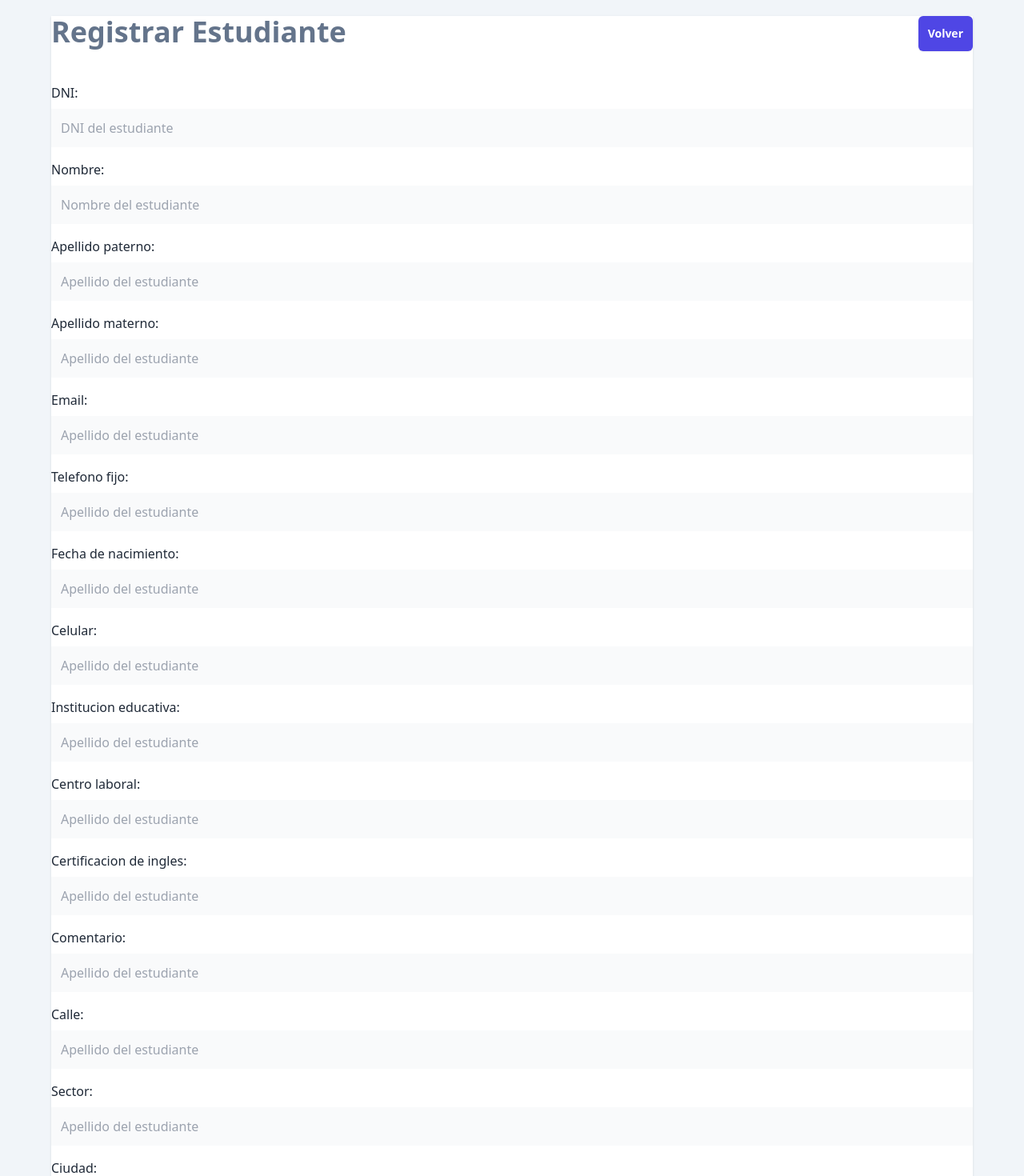
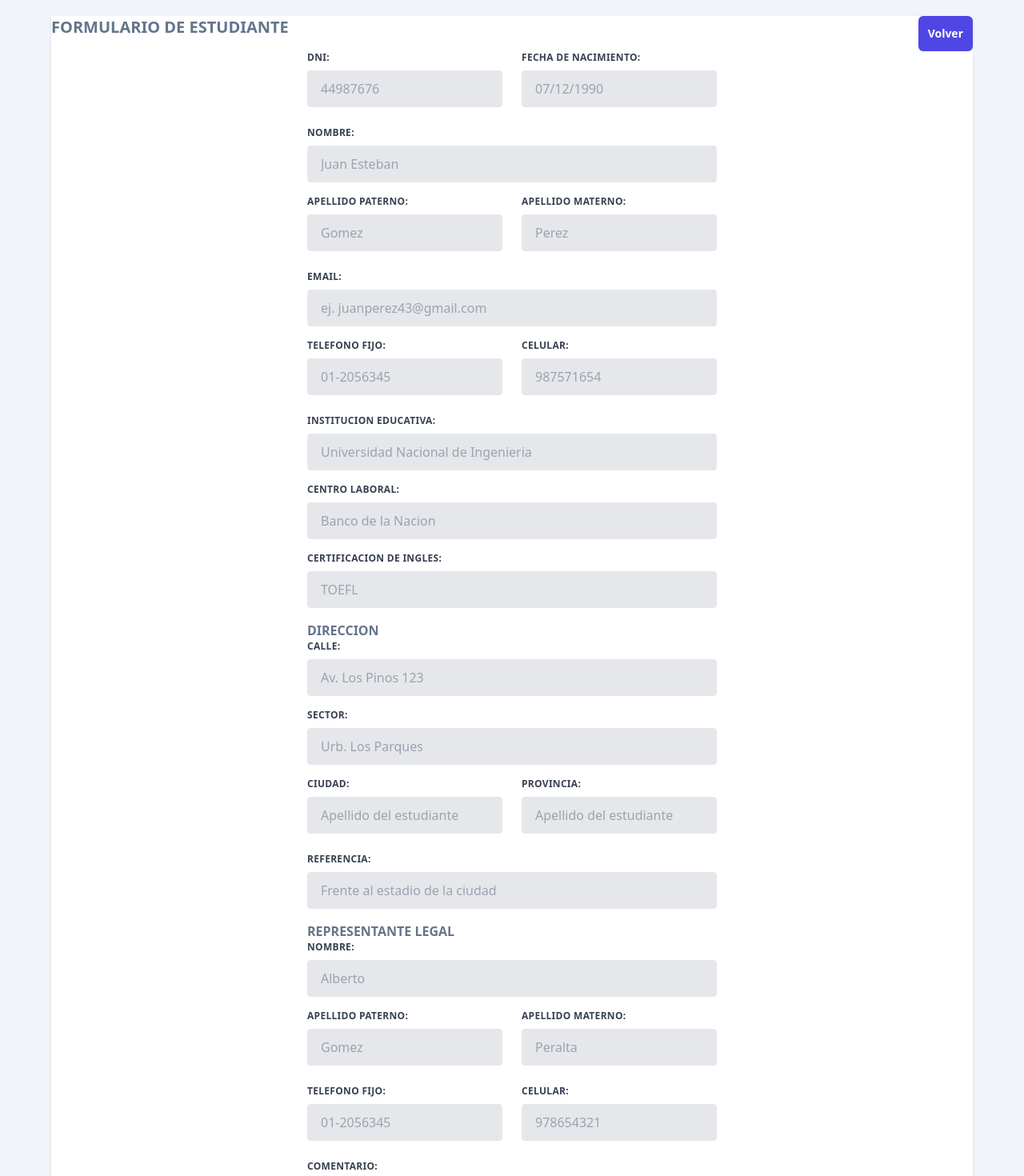
Before and after one commit to noerromero/oxford-frontend-backoffice, a React (Vite) app: page /students/new in a window 1280 px wide. Shown: the part 140-1610 px from the top of the page at 80% size. Built offline with nearby package versions, Linux system fonts and the light colour scheme.

Commit message:
Improve student form

```diff
--- a/src/components/students/StudentForm.tsx
+++ b/src/components/students/StudentForm.tsx
@@ -1,142 +1,166 @@
-import { Student } from "../../types"
+import { Student } from "../../types";
 
 type StudentFormProps = {
-    student?: Student
-}
+  student?: Student;
+};
 
-export default function StudentForm({student} : StudentFormProps) {
+export default function StudentForm({ student }: StudentFormProps) {
   return (
     <>
-        <div className="mb-4">
+      <div className="flex flex-wrap -mx-3 mb-6">
+        <div className="w-full md:w-1/2 px-3 mb-6 md:mb-0">
           <label
-                className="text-gray-800"
+            className="block uppercase tracking-wide text-gray-700 text-xs font-bold mb-2"
             htmlFor="studentDni"
-            >DNI:</label>
+          >
+            DNI:
+          </label>
           <input
             id="studentDni"
             type="text"
-                className="mt-2 block w-full p-3 bg-gray-50"
-                placeholder="DNI del estudiante"
+            className="appearance-none block w-full bg-gray-200 text-gray-700 border border-gray-200 rounded py-3 px-4 leading-tight focus:outline-none focus:bg-white focus:border-gray-500"
+            placeholder="44987676"
             name="studentDni"
             defaultValue={student?.studentDni}
           />
         </div>
 
+        <div className="w-full md:w-1/2 px-3 mb-6 md:mb-0">
+          <label
+            className="block uppercase tracking-wide text-gray-700 text-xs font-bold mb-2"
+            htmlFor="studentBirthdate"
+          >
+            Fecha de nacimiento:
+          </label>
+          <input
+            id="studentBirthdate"
+            type="text"
+            className="appearance-none block w-full bg-gray-200 text-gray-700 border border-gray-200 rounded py-3 px-4 leading-tight focus:outline-none focus:bg-white focus:border-gray-500"
+            placeholder="07/12/1990"
+            name="studentBirthdate"
+            defaultValue={student?.studentBirthdate}
+          />
+        </div>
+      </div>
+
       <div className="mb-4">
         <label
-                className="text-gray-800"
+          className="block uppercase tracking-wide text-gray-700 text-xs font-bold mb-2"
           htmlFor="studentName"
-            >Nombre:</label>
+        >
+          Nombre:
+        </label>
         <input
           id="studentName"
           type="text"
-                className="mt-2 block w-full p-3 bg-gray-50"
-                placeholder="Nombre del estudiante"
+          className="appearance-none block w-full bg-gray-200 text-gray-700 border border-gray-200 rounded py-3 px-4 leading-tight focus:outline-none focus:bg-white focus:border-gray-500"
+          placeholder="Juan Esteban"
           name="studentName"
           defaultValue={student?.studentName}
         />
       </div>
 
-        <div className="mb-4">
+      <div className="flex flex-wrap -mx-3 mb-6">
+        <div className="w-full md:w-1/2 px-3 mb-6 md:mb-0">
           <label
-                className="text-gray-800"
+            className="block uppercase tracking-wide text-gray-700 text-xs font-bold mb-2"
             htmlFor="studentSurname"
-            >Apellido paterno:</label>
+          >
+            Apellido paterno:
+          </label>
           <input
             id="studentSurname"
             type="text"
-                className="mt-2 block w-full p-3 bg-gray-50"
-                placeholder="Apellido del estudiante"
+            className="appearance-none block w-full bg-gray-200 text-gray-700 border border-gray-200 rounded py-3 px-4 leading-tight focus:outline-none focus:bg-white focus:border-gray-500"
+            placeholder="Gomez"
             name="studentSurname"
             defaultValue={student?.studentSurname}
           />
         </div>
 
-        <div className="mb-4">
+        <div className="w-full md:w-1/2 px-3 mb-6 md:mb-0">
           <label
-                className="text-gray-800"
+            className="block uppercase tracking-wide text-gray-700 text-xs font-bold mb-2"
             htmlFor="studentSecondSurname"
-            >Apellido materno:</label>
+          >
+            Apellido materno:
+          </label>
           <input
             id="studentSecondSurname"
             type="text"
-                className="mt-2 block w-full p-3 bg-gray-50"
-                placeholder="Apellido del estudiante"
+            className="appearance-none block w-full bg-gray-200 text-gray-700 border border-gray-200 rounded py-3 px-4 leading-tight focus:outline-none focus:bg-white focus:border-gray-500"
+            placeholder="Perez"
             name="studentSecondSurname"
             defaultValue={student?.studentSecondSurname}
           />
         </div>
+      </div>
 
       <div className="mb-4">
         <label
-                className="text-gray-800"
+          className="block uppercase tracking-wide text-gray-700 text-xs font-bold mb-2"
           htmlFor="studentEmail"
-            >Email:</label>
+        >
+          Email:
+        </label>
         <input
           id="studentEmail"
           type="text"
-                className="mt-2 block w-full p-3 bg-gray-50"
-                placeholder="Apellido del estudiante"
+          className="appearance-none block w-full bg-gray-200 text-gray-700 border border-gray-200 rounded py-3 px-4 leading-tight focus:outline-none focus:bg-white focus:border-gray-500"
+          placeholder="ej. juanperez43@gmail.com"
           name="studentEmail"
           defaultValue={student?.studentEmail}
         />
       </div>
 
-        <div className="mb-4">
+      <div className="flex flex-wrap -mx-3 mb-6">
+        <div className="w-full md:w-1/2 px-3 mb-6 md:mb-0">
           <label
-                className="text-gray-800"
+            className="block uppercase tracking-wide text-gray-700 text-xs font-bold mb-2"
             htmlFor="studentPhone"
-            >Telefono fijo:</label>
+          >
+            Telefono fijo:
+          </label>
           <input
             id="studentPhone"
             type="text"
-                className="mt-2 block w-full p-3 bg-gray-50"
-                placeholder="Apellido del estudiante"
+            className="appearance-none block w-full bg-gray-200 text-gray-700 border border-gray-200 rounded py-3 px-4 leading-tight focus:outline-none focus:bg-white focus:border-gray-500"
+            placeholder="01-2056345"
             name="studentPhone"
             defaultValue={student?.studentPhone}
           />
         </div>
 
-        <div className="mb-4">
+        <div className="w-full md:w-1/2 px-3 mb-6 md:mb-0">
           <label
-                className="text-gray-800"
-                htmlFor="studentBirthdate"
-            >Fecha de nacimiento:</label>
+            className="block uppercase tracking-wide text-gray-700 text-xs font-bold mb-2"
+            htmlFor="studentCellphone"
+          >
+            Celular:
+          </label>
           <input
-                id="studentBirthdate"
+            id="studentCellphone"
             type="text"
-                className="mt-2 block w-full p-3 bg-gray-50"
-                placeholder="Apellido del estudiante"
-                name="studentBirthdate"
-                defaultValue={student?.studentBirthdate}
+            className="appearance-none block w-full bg-gray-200 text-gray-700 border border-gray-200 rounded py-3 px-4 leading-tight focus:outline-none focus:bg-white focus:border-gray-500"
+            placeholder="987571654"
+            name="studentCellphone"
+            defaultValue={student?.studentCellphone}
           />
+        </div>
       </div>
 
       <div className="mb-4">
         <label
-                className="text-gray-800"
-                htmlFor="studentCellphone"
-            >Celular:</label>
-            <input
-                id="studentCellphone"
-                type="text"
-                className="mt-2 block w-full p-3 bg-gray-50"
-                placeholder="Apellido del estudiante"
-                name="studentCellphone"
-                defaultValue={student?.studentCellphone}
-            />
-        </div>
-
-        <div className="mb-4">
-            <label
-                className="text-gray-800"
+          className="block uppercase tracking-wide text-gray-700 text-xs font-bold mb-2"
           htmlFor="studentAcademicInstitution"
-            >Institucion educativa:</label>
+        >
+          Institucion educativa:
+        </label>
         <input
           id="studentAcademicInstitution"
           type="text"
-                className="mt-2 block w-full p-3 bg-gray-50"
-                placeholder="Apellido del estudiante"
+          className="appearance-none block w-full bg-gray-200 text-gray-700 border border-gray-200 rounded py-3 px-4 leading-tight focus:outline-none focus:bg-white focus:border-gray-500"
+          placeholder="Universidad Nacional de Ingenieria"
           name="studentAcademicInstitution"
           defaultValue={student?.studentAcademicInstitution}
         />
@@ -144,14 +168,16 @@ export default function StudentForm({student} : StudentFormProps) {
 
       <div className="mb-4">
         <label
-                className="text-gray-800"
+          className="block uppercase tracking-wide text-gray-700 text-xs font-bold mb-2"
           htmlFor="studentWorkplace"
-            >Centro laboral:</label>
+        >
+          Centro laboral:
+        </label>
         <input
           id="studentWorkplace"
           type="text"
-                className="mt-2 block w-full p-3 bg-gray-50"
-                placeholder="Apellido del estudiante"
+          className="appearance-none block w-full bg-gray-200 text-gray-700 border border-gray-200 rounded py-3 px-4 leading-tight focus:outline-none focus:bg-white focus:border-gray-500"
+          placeholder="Banco de la Nacion"
           name="studentWorkplace"
           defaultValue={student?.studentWorkplace}
         />
@@ -159,44 +185,39 @@ export default function StudentForm({student} : StudentFormProps) {
 
       <div className="mb-4">
         <label
-                className="text-gray-800"
+          className="block uppercase tracking-wide text-gray-700 text-xs font-bold mb-2"
           htmlFor="studentEnglishCertification"
-            >Certificacion de ingles:</label>
+        >
+          Certificacion de ingles:
+        </label>
         <input
           id="studentEnglishCertification"
           type="text"
-                className="mt-2 block w-full p-3 bg-gray-50"
-                placeholder="Apellido del estudiante"
+          className="appearance-none block w-full bg-gray-200 text-gray-700 border border-gray-200 rounded py-3 px-4 leading-tight focus:outline-none focus:bg-white focus:border-gray-500"
+          placeholder="TOEFL"
           name="studentEnglishCertification"
           defaultValue={student?.studentEnglishCertification}
         />
       </div>
 
-        <div className="mb-4">
-            <label
-                className="text-gray-800"
-                htmlFor="studentComment"
-            >Comentario:</label>
-            <input
-                id="studentComment"
-                type="text"
-                className="mt-2 block w-full p-3 bg-gray-50"
-                placeholder="Apellido del estudiante"
-                name="studentComment"
-                defaultValue={student?.studentComment}
-            />
+      <div>
+        <h3 className="text-m font-black text-slate-500 uppercase">
+          Direccion
+        </h3>
       </div>
 
       <div className="mb-4">
         <label
-                className="text-gray-800"
+          className="block uppercase tracking-wide text-gray-700 text-xs font-bold mb-2"
           htmlFor="street"
-            >Calle:</label>
+        >
+          Calle:
+        </label>
         <input
           id="street"
           type="text"
-                className="mt-2 block w-full p-3 bg-gray-50"
-                placeholder="Apellido del estudiante"
+          className="appearance-none block w-full bg-gray-200 text-gray-700 border border-gray-200 rounded py-3 px-4 leading-tight focus:outline-none focus:bg-white focus:border-gray-500"
+          placeholder="Av. Los Pinos 123"
           name="street"
           defaultValue={student?.address?.street}
         />
@@ -204,139 +225,185 @@ export default function StudentForm({student} : StudentFormProps) {
 
       <div className="mb-4">
         <label
-                className="text-gray-800"
+          className="block uppercase tracking-wide text-gray-700 text-xs font-bold mb-2"
           htmlFor="neighborhood"
-            >Sector:</label>
+        >
+          Sector:
+        </label>
         <input
           id="neighborhood"
           type="text"
-                className="mt-2 block w-full p-3 bg-gray-50"
-                placeholder="Apellido del estudiante"
+          className="appearance-none block w-full bg-gray-200 text-gray-700 border border-gray-200 rounded py-3 px-4 leading-tight focus:outline-none focus:bg-white focus:border-gray-500"
+          placeholder="Urb. Los Parques"
           name="neighborhood"
           defaultValue={student?.address?.neighborhood}
         />
       </div>
 
-        <div className="mb-4">
+      <div className="flex flex-wrap -mx-3 mb-6">
+        <div className="w-full md:w-1/2 px-3 mb-6 md:mb-0">
           <label
-                className="text-gray-800"
+            className="block uppercase tracking-wide text-gray-700 text-xs font-bold mb-2"
             htmlFor="city"
-            >Ciudad:</label>
+          >
+            Ciudad:
+          </label>
           <input
             id="city"
             type="text"
-                className="mt-2 block w-full p-3 bg-gray-50"
+            className="appearance-none block w-full bg-gray-200 text-gray-700 border border-gray-200 rounded py-3 px-4 leading-tight focus:outline-none focus:bg-white focus:border-gray-500"
             placeholder="Apellido del estudiante"
             name="city"
             defaultValue={student?.address?.city}
           />
         </div>
 
-        <div className="mb-4">
+        <div className="w-full md:w-1/2 px-3 mb-6 md:mb-0">
           <label
-                className="text-gray-800"
+            className="block uppercase tracking-wide text-gray-700 text-xs font-bold mb-2"
             htmlFor="state"
-            >Provincia:</label>
+          >
+            Provincia:
+          </label>
           <input
             id="state"
             type="text"
-                className="mt-2 block w-full p-3 bg-gray-50"
+            className="appearance-none block w-full bg-gray-200 text-gray-700 border border-gray-200 rounded py-3 px-4 leading-tight focus:outline-none focus:bg-white focus:border-gray-500"
             placeholder="Apellido del estudiante"
             name="state"
             defaultValue={student?.address?.state}
           />
         </div>
+      </div>
 
       <div className="mb-4">
         <label
-                className="text-gray-800"
+          className="block uppercase tracking-wide text-gray-700 text-xs font-bold mb-2"
           htmlFor="reference"
-            >Referencia:</label>
+        >
+          Referencia:
+        </label>
         <input
           id="reference"
           type="text"
-                className="mt-2 block w-full p-3 bg-gray-50"
-                placeholder="Apellido del estudiante"
+          className="appearance-none block w-full bg-gray-200 text-gray-700 border border-gray-200 rounded py-3 px-4 leading-tight focus:outline-none focus:bg-white focus:border-gray-500"
+          placeholder="Frente al estadio de la ciudad"
           name="reference"
           defaultValue={student?.address?.reference}
         />
       </div>
 
+      <div>
+        <h3 className="text-m font-black text-slate-500 uppercase">
+          Representante legal
+        </h3>
+      </div>
+
       <div className="mb-4">
         <label
-                className="text-gray-800"
+          className="block uppercase tracking-wide text-gray-700 text-xs font-bold mb-2"
           htmlFor="legalRepresentativeName"
-            >Nombre del representante legal:</label>
+        >
+          Nombre:
+        </label>
         <input
           id="legalRepresentativeName"
           type="text"
-                className="mt-2 block w-full p-3 bg-gray-50"
-                placeholder="Apellido del estudiante"
+          className="appearance-none block w-full bg-gray-200 text-gray-700 border border-gray-200 rounded py-3 px-4 leading-tight focus:outline-none focus:bg-white focus:border-gray-500"
+          placeholder="Alberto"
           name="legalRepresentativeName"
           defaultValue={student?.legalRepresentative?.name}
         />
       </div>
 
-        <div className="mb-4">
+      <div className="flex flex-wrap -mx-3 mb-6">
+        <div className="w-full md:w-1/2 px-3 mb-6 md:mb-0">
           <label
-                className="text-gray-800"
+            className="block uppercase tracking-wide text-gray-700 text-xs font-bold mb-2"
             htmlFor="legalRepresentativeSurname"
-            >Apellido del representante legal:</label>
+          >
+            Apellido paterno:
+          </label>
           <input
             id="legalRepresentativeSurname"
             type="text"
-                className="mt-2 block w-full p-3 bg-gray-50"
-                placeholder="Apellido del estudiante"
+            className="appearance-none block w-full bg-gray-200 text-gray-700 border border-gray-200 rounded py-3 px-4 leading-tight focus:outline-none focus:bg-white focus:border-gray-500"
+            placeholder="Gomez"
             name="legalRepresentativeSurname"
             defaultValue={student?.legalRepresentative?.surname}
           />
         </div>
 
-        <div className="mb-4">
+        <div className="w-full md:w-1/2 px-3 mb-6 md:mb-0">
           <label
-                className="text-gray-800"
+            className="block uppercase tracking-wide text-gray-700 text-xs font-bold mb-2"
             htmlFor="legalRepresentativeSecondSurname"
-            >Apellido materno del representante legal:</label>
+          >
+            Apellido materno:
+          </label>
           <input
             id="legalRepresentativeSecondSurname"
             type="text"
-                className="mt-2 block w-full p-3 bg-gray-50"
-                placeholder="Apellido del estudiante"
+            className="appearance-none block w-full bg-gray-200 text-gray-700 border border-gray-200 rounded py-3 px-4 leading-tight focus:outline-none focus:bg-white focus:border-gray-500"
+            placeholder="Peralta"
             name="legalRepresentativeSecondSurname"
             defaultValue={student?.legalRepresentative?.secondSurname}
           />
         </div>
+      </div>
 
-        <div className="mb-4">
+      <div className="flex flex-wrap -mx-3 mb-6">
+        <div className="w-full md:w-1/2 px-3 mb-6 md:mb-0">
           <label
-                className="text-gray-800"
+            className="block uppercase tracking-wide text-gray-700 text-xs font-bold mb-2"
             htmlFor="legalRepresentativePhone"
-            >Telefono del representante legal:</label>
+          >
+            Telefono fijo:
+          </label>
           <input
             id="legalRepresentativePhone"
             type="text"
-                className="mt-2 block w-full p-3 bg-gray-50"
-                placeholder="Apellido del estudiante"
+            className="appearance-none block w-full bg-gray-200 text-gray-700 border border-gray-200 rounded py-3 px-4 leading-tight focus:outline-none focus:bg-white focus:border-gray-500"
+            placeholder="01-2056345"
             name="legalRepresentativePhone"
             defaultValue={student?.legalRepresentative?.phone}
           />
         </div>
 
-        <div className="mb-4">
+        <div className="w-full md:w-1/2 px-3 mb-6 md:mb-0">
           <label
-                className="text-gray-800"
+            className="block uppercase tracking-wide text-gray-700 text-xs font-bold mb-2"
             htmlFor="legalRepresentativeCellphone"
-            >Celular del representante legal:</label>
+          >
+            Celular:
+          </label>
           <input
             id="legalRepresentativeCellphone"
             type="text"
-                className="mt-2 block w-full p-3 bg-gray-50"
-                placeholder="Apellido del estudiante"
+            className="appearance-none block w-full bg-gray-200 text-gray-700 border border-gray-200 rounded py-3 px-4 leading-tight focus:outline-none focus:bg-white focus:border-gray-500"
+            placeholder="978654321"
             name="legalRepresentativeCellphone"
             defaultValue={student?.legalRepresentative?.cellphone}
           />
         </div>
+      </div>
 
+      <div className="mb-4">
+        <label
+          className="block uppercase tracking-wide text-gray-700 text-xs font-bold mb-2"
+          htmlFor="studentComment"
+        >
+          Comentario:
+        </label>
+        <textarea
+          id="studentComment"
+          rows={5}
+          className="appearance-none block w-full bg-gray-200 text-gray-700 border border-gray-200 rounded py-3 px-4 leading-tight focus:outline-none focus:bg-white focus:border-gray-500"
+          placeholder="Alumno destacado en ingles avanzado"
+          name="studentComment"
+          defaultValue={student?.studentComment}
+        />
+      </div>
     </>
-  )
+  );
 }
--- a/src/views/students/newStudent.tsx
+++ b/src/views/students/newStudent.tsx
@@ -1,44 +1,49 @@
-import { Link, Form, useActionData, ActionFunctionArgs, redirect  } from 'react-router-dom';
-import ErrorMessage from '../../components/shared/ErrorMessage';
-import { addStudent } from '../../services/students/StudentService';
-import StudentForm from '../../components/students/StudentForm';
+import {
+  Link,
+  Form,
+  useActionData,
+  ActionFunctionArgs,
+  redirect,
+} from "react-router-dom";
+import ErrorMessage from "../../components/shared/ErrorMessage";
+import { addStudent } from "../../services/students/StudentService";
+import StudentForm from "../../components/students/StudentForm";
 
-export async function action({request}: ActionFunctionArgs) {
-    const data = Object.fromEntries(await request.formData())
+export async function action({ request }: ActionFunctionArgs) {
+  const data = Object.fromEntries(await request.formData());
   console.log(data);
-    let error = ''
-    if(Object.values(data).includes('')) {
-        error = 'Todos los campos son obligatorios'
+  let error = "";
+  if (Object.values(data).includes("")) {
+    error = "Todos los campos son obligatorios";
   }
-    if(error.length) {
-        return error
+  if (error.length) {
+    return error;
   }
-    await addStudent(data)
+  await addStudent(data);
 
-    return redirect('/')
+  return redirect("/");
 }
 
 export default function NewStudent() {
-    const error = useActionData() as string
+  const error = useActionData() as string;
 
   return (
     <>
-            <div className='flex justify-between'>
-                <h2 className='text-4xl font-black text-slate-500'>Registrar Estudiante</h2>
+      <div className="flex justify-between">
+        <h3 className="text-xl font-black text-slate-500 uppercase">
+          Formulario de estudiante
+        </h3>
         <Link
           to="/"
-                    className='rounded-md bg-indigo-600 p-3 text-sm font-bold text-white shadow-sm hover:bg-indigo-500'>
+          className="rounded-md bg-indigo-600 p-3 text-sm font-bold text-white shadow-sm hover:bg-indigo-500"
+        >
           Volver
         </Link>
       </div>
 
       {error && <ErrorMessage>{error}</ErrorMessage>}
 
-            <Form
-                className="mt-10"
-                method='POST'
-            >
-
+      <Form className="mx-auto max-w-lg" method="POST">
         <StudentForm />
 
         <input
@@ -48,5 +53,5 @@ export default function NewStudent() {
         />
       </Form>
     </>
-    )
+  );
 }
```
Lines whose indentation alone changed are shown as unchanged.
